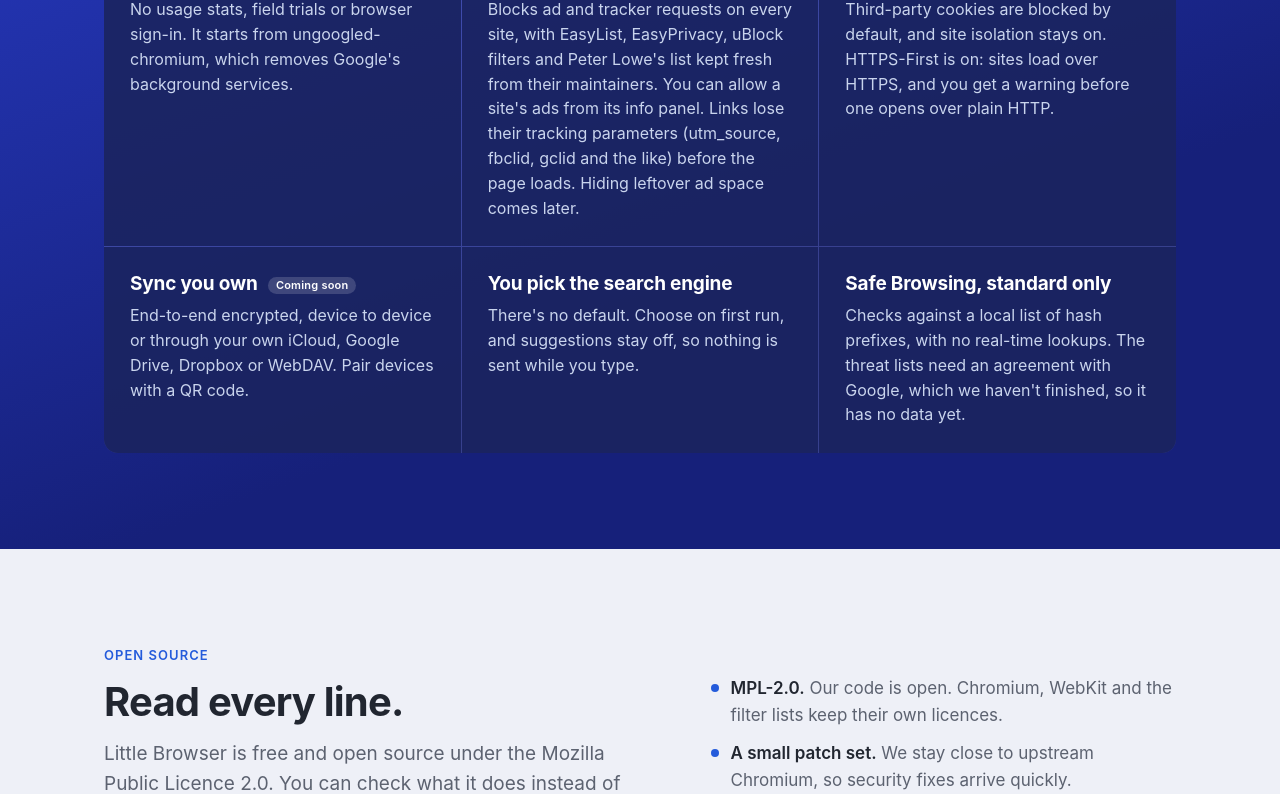
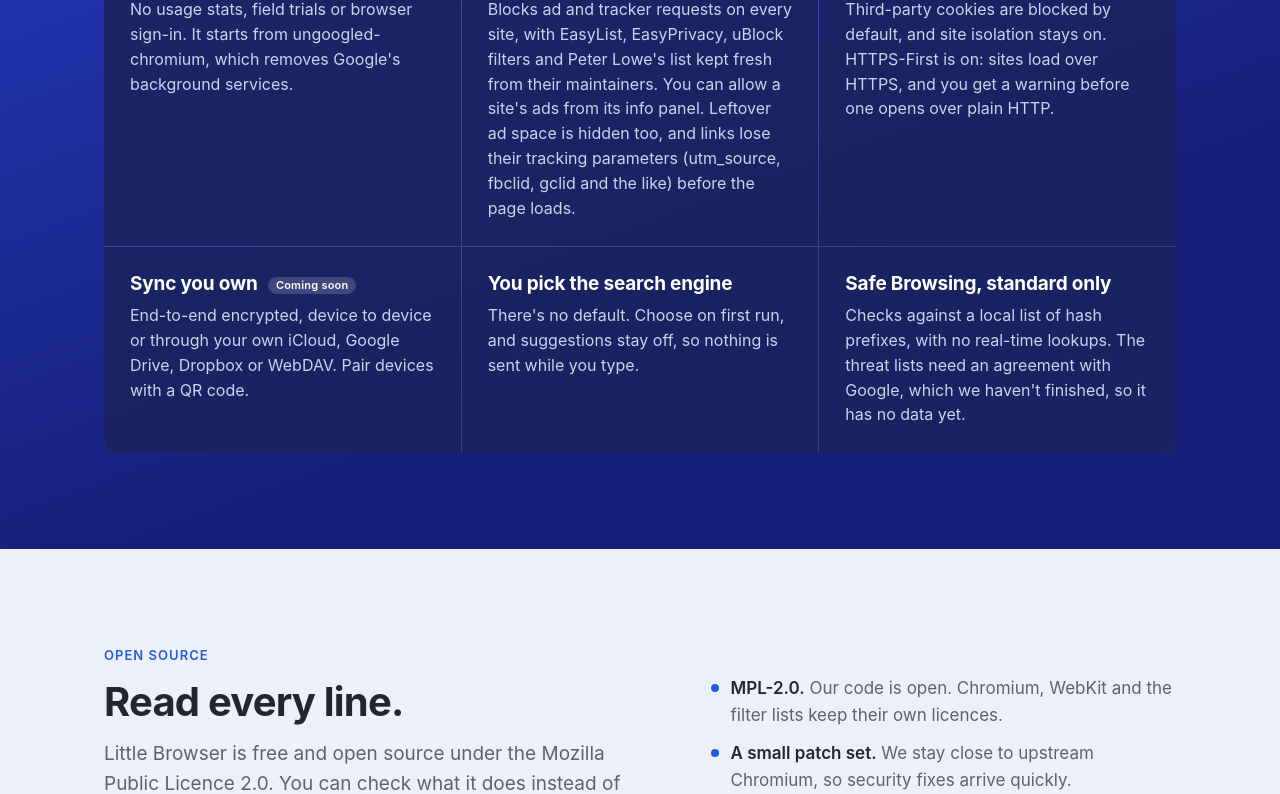
Before and after one commit to little-browser/little-browser, a plain HTML site: page site/index.html in a window 1280 px wide. Shown: the part 3231-4025 px from the top of the page. Drawn offline with Linux system fonts and the light colour scheme; no server answers.

Commit message:
site: leftover ad space is hidden
The privacy section said hiding leftover ad space comes later; the
browser does it now.

Co-Authored-By: Claude Opus 5.5 <noreply@anthropic.com>
Signed-off-by: Eugen Kozynin <ekozynin@gmail.com>

```diff
--- a/site/index.html
+++ b/site/index.html
@@ -216,7 +216,7 @@
       </div>
       <div class="grid">
         <div class="item"><h3>No telemetry</h3><p>No usage stats, field trials or browser sign-in. It starts from ungoogled-chromium, which removes Google's background services.</p></div>
-        <div class="item"><h3>Ad and tracker blocking built in</h3><p>Blocks ad and tracker requests on every site, with EasyList, EasyPrivacy, uBlock filters and Peter Lowe's list kept fresh from their maintainers. You can allow a site's ads from its info panel. Links lose their tracking parameters (utm_source, fbclid, gclid and the like) before the page loads. Hiding leftover ad space comes later.</p></div>
+        <div class="item"><h3>Ad and tracker blocking built in</h3><p>Blocks ad and tracker requests on every site, with EasyList, EasyPrivacy, uBlock filters and Peter Lowe's list kept fresh from their maintainers. You can allow a site's ads from its info panel. Leftover ad space is hidden too, and links lose their tracking parameters (utm_source, fbclid, gclid and the like) before the page loads.</p></div>
         <div class="item"><h3>Stricter defaults</h3><p>Third-party cookies are blocked by default, and site isolation stays on. HTTPS-First is on: sites load over HTTPS, and you get a warning before one opens over plain HTTP.</p></div>
         <div class="item"><h3>Sync you own <span class="tag">Coming soon</span></h3><p>End-to-end encrypted, device to device or through your own iCloud, Google Drive, Dropbox or WebDAV. Pair devices with a QR code.</p></div>
         <div class="item"><h3>You pick the search engine</h3><p>There's no default. Choose on first run, and suggestions stay off, so nothing is sent while you type.</p></div>
```
